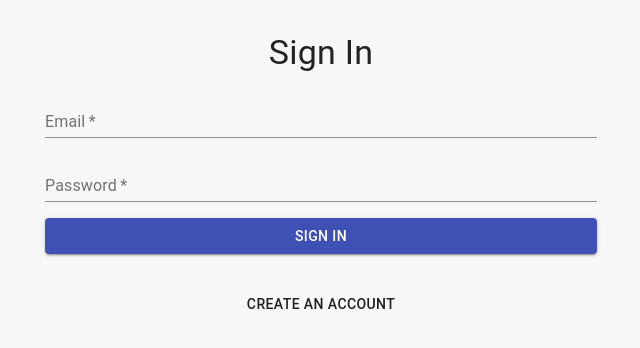
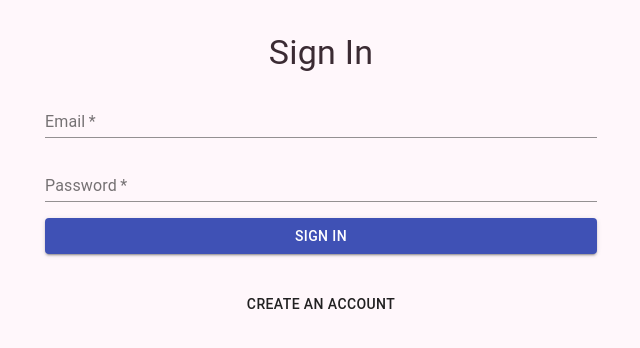
Before and after one commit to ShamailAbbas/mirocservices-masterclass, a React (Create React App) app in the folder ecommerce-ui/client/: page /auth in a window 1280 px wide. Shown: the top 348 px of the page, without its empty margins (319-959 px from the left). Built offline with nearby package versions, Linux system fonts and the light colour scheme.

Commit message:
added new ui

```diff
--- a/ecommerce-ui/client/src/index.css
+++ b/ecommerce-ui/client/src/index.css
@@ -1,11 +1,14 @@
+
 :root{
-  --bg: #f7f7f8;
+  /* Feminine palette */
+  --bg: #fff7fb; /* very light pink */
   --panel: #ffffff;
-  --muted: #6b6b6b;
-  --text: #222222;
-  --accent: #2b7cff; /* single accent color */
-  --radius: 8px;
-  --gap: 16px;
+  --muted: #8a6b7a; /* soft mauve text */
+  --text: #3b2b33; /* deep mauve/brown */
+  --accent: #d76c9e; /* rose/magenta accent */
+  --accent-2: #f6d1e0; /* pale rose for panels */
+  --radius: 10px;
+  --gap: 18px;
 }
 
 *{box-sizing:border-box}
@@ -22,7 +25,11 @@ body{
 
 code{font-family: ui-monospace, SFMono-Regular, Menlo, Monaco, monospace}
 
+
 a{color:var(--accent);text-decoration:none}
 a:hover{text-decoration:underline}
 
+/* subtle form controls */
+input,textarea,select{border:1px solid rgba(0,0,0,0.06);padding:8px;border-radius:8px}
+
 button{font-family:inherit}
--- a/ecommerce-ui/client/src/pages/Home.css
+++ b/ecommerce-ui/client/src/pages/Home.css
@@ -4,8 +4,9 @@
 .home-header p{color:var(--muted);margin-top:8px}
 
 .home-content{display:grid;grid-template-columns:repeat(auto-fit,minmax(260px,1fr));gap:var(--gap)}
-.microservice-section{background:var(--panel);padding:18px;border-radius:var(--radius);text-align:center;box-shadow:0 6px 18px rgba(20,20,20,0.04)}
+.microservice-section{background:linear-gradient(180deg,var(--panel),var(--accent-2));padding:18px;border-radius:var(--radius);text-align:center;box-shadow:0 8px 24px rgba(59,43,51,0.04)}
 .microservice-section h2{font-size:18px;margin:0 0 8px;color:var(--text)}
 .microservice-section p{color:var(--muted);margin:0 0 12px}
-.btn{display:inline-block;padding:8px 16px;background:var(--accent);color:#fff;border-radius:6px}
+.btn{display:inline-block;padding:8px 16px;background:transparent;color:var(--text);border-radius:999px;border:1px solid var(--accent)}
+.btn.primary{background:var(--accent);color:#fff;border:none}
 .btn:hover{opacity:0.95}
--- a/ecommerce-ui/client/src/pages/ProductList.css
+++ b/ecommerce-ui/client/src/pages/ProductList.css
@@ -2,11 +2,11 @@
 .plist-header-container{display:flex;align-items:center;justify-content:center;position:relative;padding:12px 0;margin-bottom:16px}
 .product-list-container h1{position:absolute;left:50%;transform:translateX(-50%);font-size:20px;color:var(--text);margin:0}
 .product-grid{display:grid;grid-template-columns:repeat(auto-fit,minmax(220px,1fr));gap:16px}
-.product-card{background:var(--panel);border-radius:8px;overflow:hidden;text-decoration:none;color:var(--text);transition:transform .18s ease,box-shadow .18s ease;padding:0}
-.product-card:hover{transform:translateY(-6px);box-shadow:0 10px 30px rgba(20,20,20,0.06)}
-.product-image{height:180px;display:flex;align-items:center;justify-content:center;background:linear-gradient(180deg,rgba(0,0,0,0.02),transparent)}
+.product-card{background:linear-gradient(180deg,var(--panel),var(--accent-2));border-radius:10px;overflow:hidden;text-decoration:none;color:var(--text);transition:transform .18s ease,box-shadow .18s ease;padding:0}
+.product-card:hover{transform:translateY(-6px);box-shadow:0 12px 36px rgba(59,43,51,0.06)}
+.product-image{height:180px;display:flex;align-items:center;justify-content:center;background:linear-gradient(180deg,rgba(215,108,158,0.06),transparent)}
 .product-image img{max-width:100%;max-height:100%;object-fit:contain}
 .product-info{padding:14px;text-align:center}
 .product-info h3{font-size:16px;margin:0 0 8px;color:var(--text);font-weight:600}
 .product-card .product-description{font-size:13px;color:var(--muted);margin:0}
-.plist-back-button{position:absolute;left:0;top:50%;transform:translateY(-50%);padding:8px 12px;font-size:13px;background:transparent;border-radius:6px;border:1px solid rgba(0,0,0,0.06);color:var(--text)}
+.plist-back-button{position:absolute;left:0;top:50%;transform:translateY(-50%);padding:8px 12px;font-size:13px;background:transparent;border-radius:6px;border:1px solid rgba(59,43,51,0.06);color:var(--text)}
```
Also changed, not shown: ecommerce-ui/client/src/App.css (+6 -2 lines).
